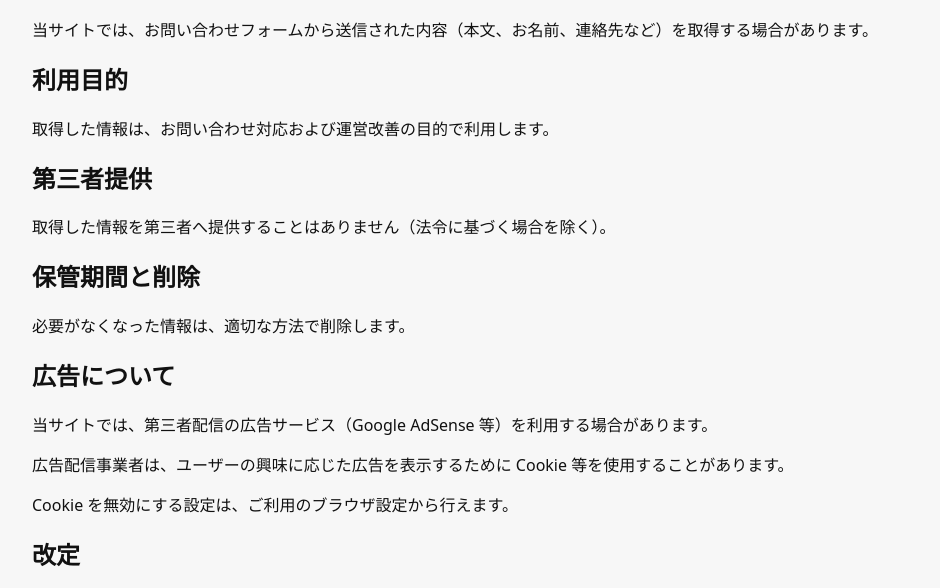
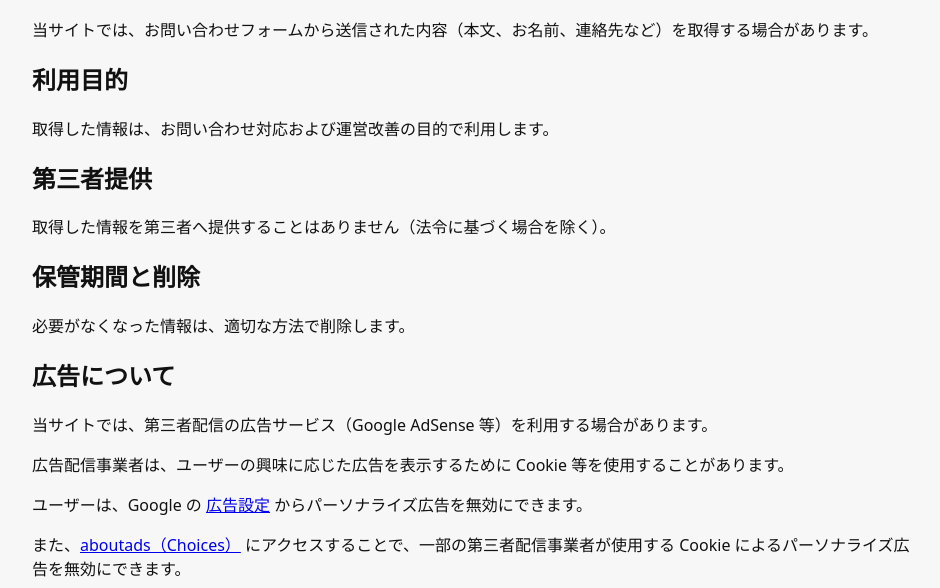
Before and after one commit to hitoshihirai07-hash/giants-notes, a website: page public/policy.html in a window 1280 px wide. Shown: the part 193-781 px from the top of the page, without its empty margins (166-1106 px from the left). Drawn offline with Linux system fonts and the light colour scheme.

Commit message:
Add files via upload

```diff
--- a/functions/posts/index.js
+++ b/functions/posts/index.js
@@ -1 +1,2 @@
 export { onRequest } from "../index.js";
+export { onRequest as onRequestGet } from "../index.js";
--- a/public/policy.html
+++ b/public/policy.html
@@ -37,7 +37,9 @@
 
       <h2>広告について</h2>
       <p>当サイトでは、第三者配信の広告サービス（Google AdSense 等）を利用する場合があります。</p>
-      <p>広告配信事業者は、ユーザーの興味に応じた広告を表示するために Cookie 等を使用することがあります。</p>
+      <p>広告配信事業者は、ユーザーの興味に応じた広告を表示するために Cookie 等を使用することがあります。</p>      <p>ユーザーは、Google の <a href="https://adssettings.google.com/" target="_blank" rel="noopener">広告設定</a> からパーソナライズ広告を無効にできます。</p>
+      <p>また、<a href="https://www.aboutads.info/choices/" target="_blank" rel="noopener">aboutads（Choices）</a> にアクセスすることで、一部の第三者配信事業者が使用する Cookie によるパーソナライズ広告を無効にできます。</p>
+
       <p>Cookie を無効にする設定は、ご利用のブラウザ設定から行えます。</p>
 
       <h2>改定</h2>
```
Also changed, not shown: public/policy/index.html (+3 -1 lines).
